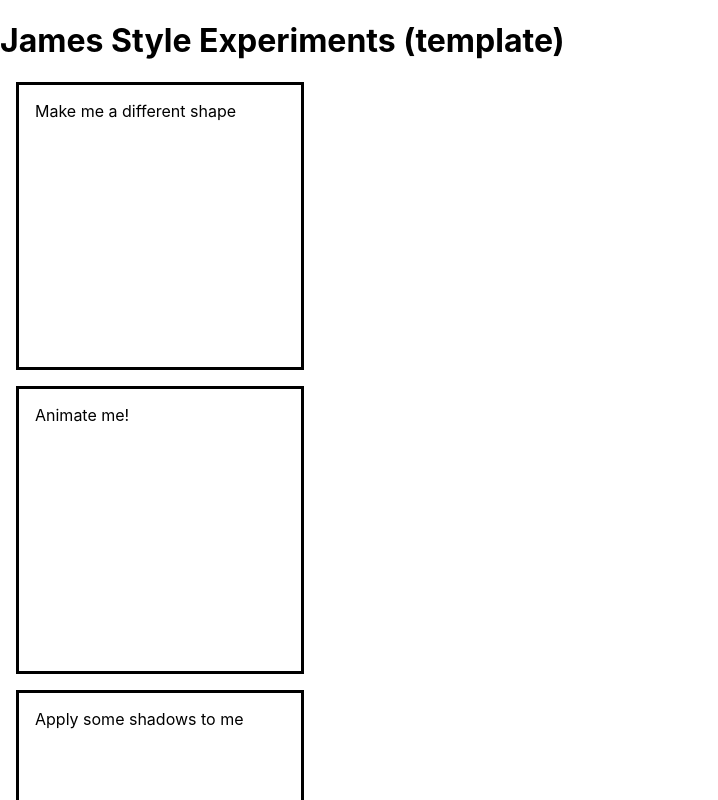
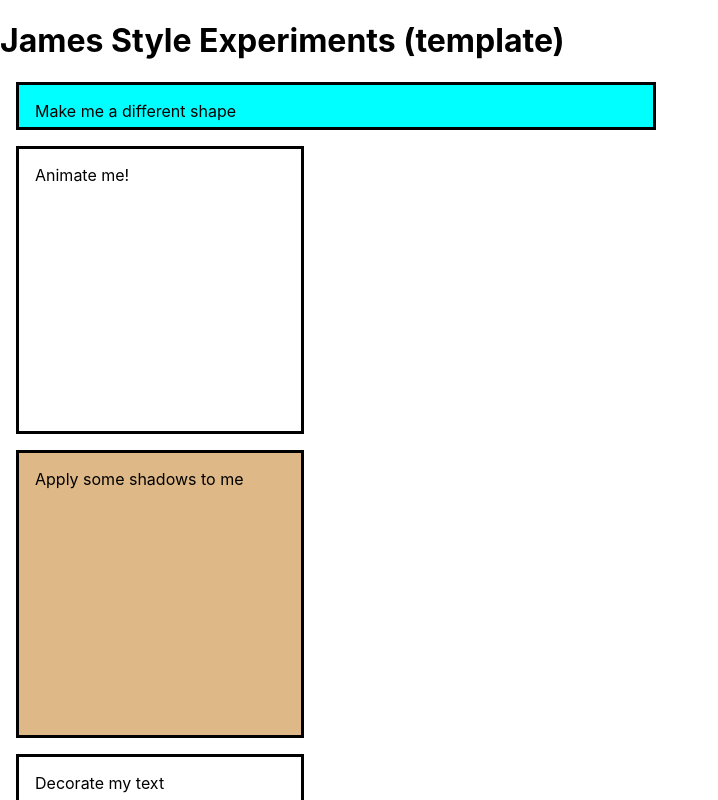
Before and after one commit to workshop-maybe/adopt, a Next.js app: page /styleplayground/james in a window 1280 px wide. Shown: the top 800 px of the page, without its empty margins (0-718 px from the left). Built offline with nearby package versions, Linux system fonts and the light colour scheme.

Commit message:
Add background colors to shape and shadow divs

```diff
--- a/styles/James.module.css
+++ b/styles/James.module.css
@@ -1,9 +1,10 @@
 .shape {
-    height: 18rem;
-    width: 18rem;
+    height: 3rem;
+    width: 40rem;
     border-style: solid;
     margin: 1rem;
     padding: 1rem;
+    background-color: aqua;
 }
 
 .animate {
@@ -20,6 +21,7 @@
     border-style: solid;
     margin: 1rem;
     padding: 1rem;
+    background-color: burlywood;
 }
 
 .textdecorated {
```
